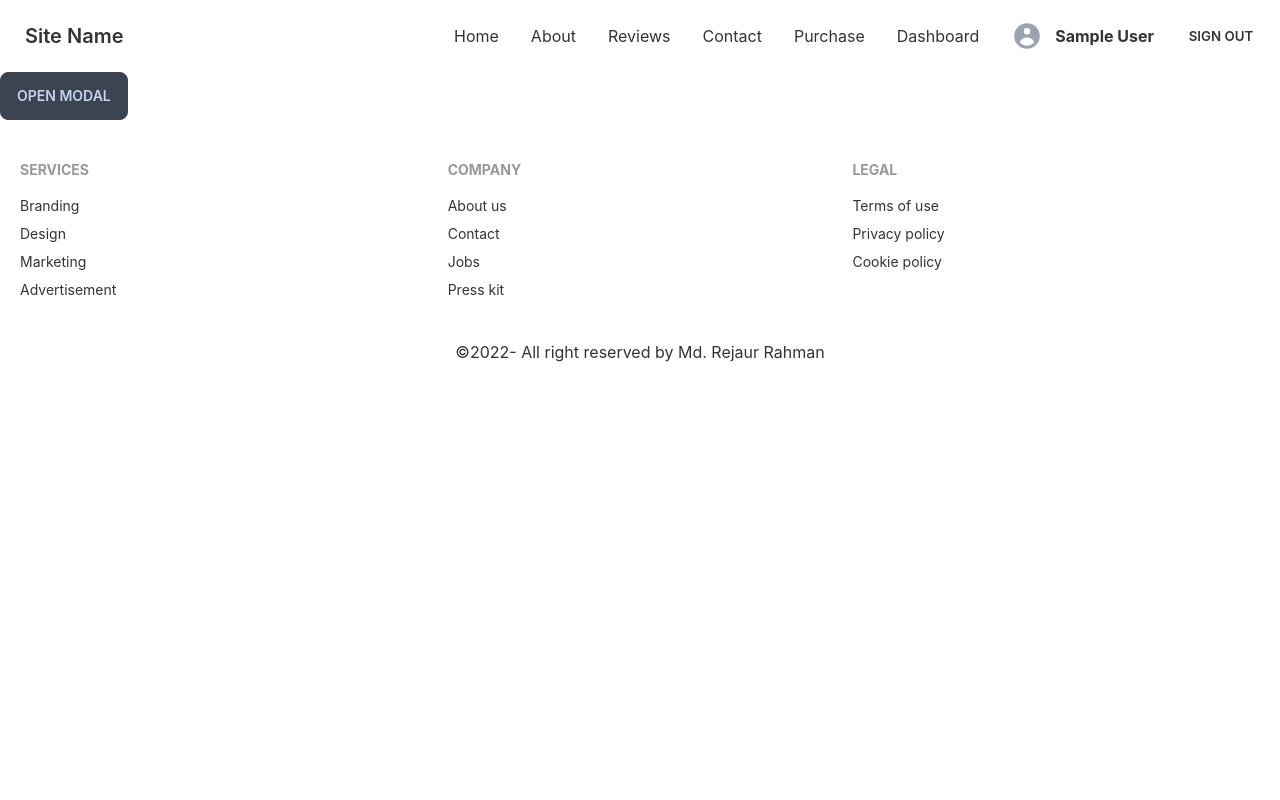
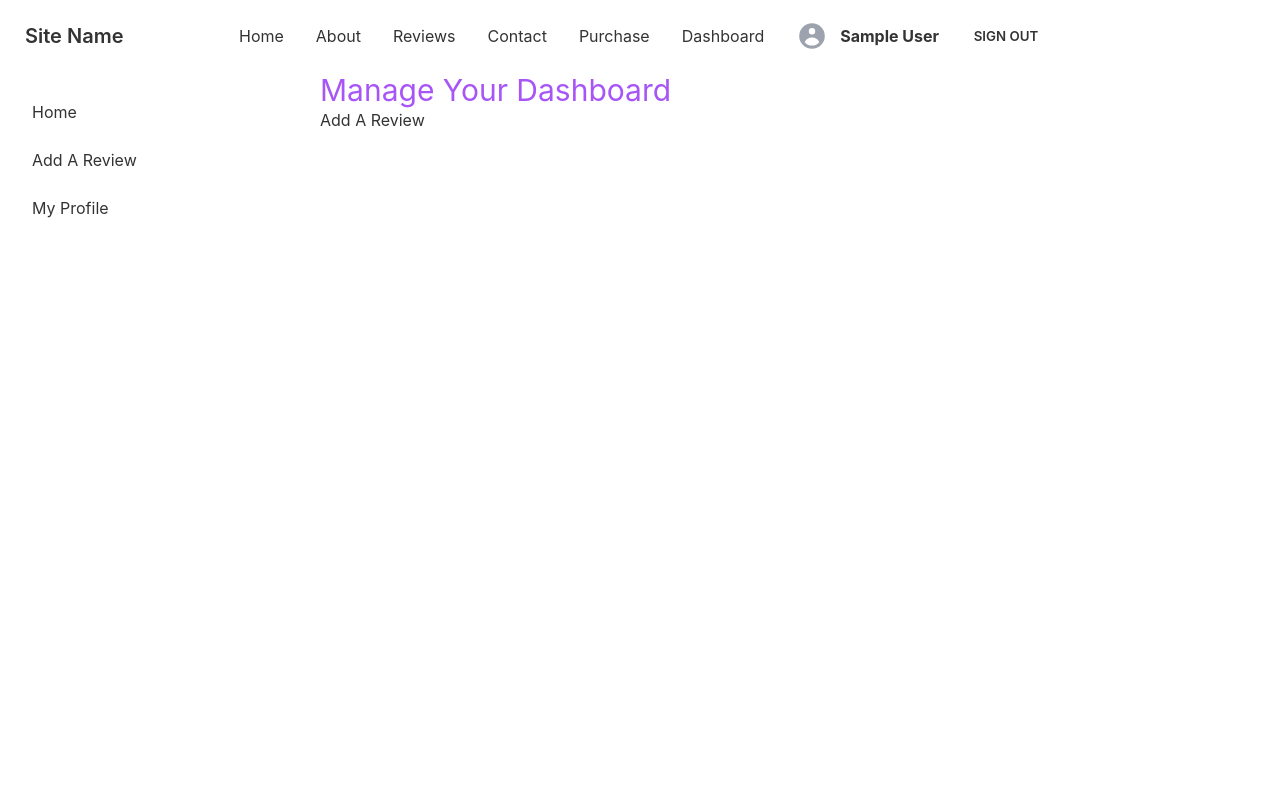
Before and after one commit to Rejaur9131/manufacturer-website-client, a React (Create React App) app: page /dashboard/review in a window 1280 px wide. Shown: the top 800 px of the page. Built offline with nearby package versions, Linux system fonts and the light colour scheme; no server answers; sample sign-in values are in the browser's storage.

Commit message:
404 page created

```diff
--- a/src/App.js
+++ b/src/App.js
@@ -10,6 +10,9 @@
 import SignUp from './Pages/Login/SignUp';
 import Dashboard from './Pages/Dashboard/Dashboard';
 import Footer from './Pages/Shared/Footer';
+import MyOrders from './Pages/Dashboard/MyOrders';
+import AddReview from './Pages/Dashboard/AddReview';
+import MyProfile from './Pages/Dashboard/MyProfile';
 
 function App() {
   return (
@@ -27,7 +30,18 @@
             </RequireAuth>
           }
         ></Route>
-        <Route path="/dashboard" element={<Dashboard></Dashboard>}></Route>
+        <Route
+          path="/dashboard"
+          element={
+            <RequireAuth>
+              <Dashboard></Dashboard>
+            </RequireAuth>
+          }
+        >
+          <Route index element={<MyOrders></MyOrders>}></Route>
+          <Route path="review" element={<AddReview></AddReview>}></Route>
+          <Route path="myprofile" element={<MyProfile></MyProfile>}></Route>
+        </Route>
         <Route path="/login" element={<Login></Login>}></Route>
         <Route path="/signup" element={<SignUp></SignUp>}></Route>
         <Route path="*" element={<NotFound></NotFound>}></Route>
--- /dev/null
+++ b/src/Pages/Dashboard/AddReview.js
@@ -0,0 +1,11 @@
+import React from 'react';
+
+const AddReview = () => {
+  return (
+    <div>
+      <h2>Add A Review</h2>
+    </div>
+  );
+};
+
+export default AddReview;
--- a/src/Pages/Dashboard/Dashboard.js
+++ b/src/Pages/Dashboard/Dashboard.js
@@ -1,9 +1,29 @@
 import React from 'react';
+import { Outlet, Link } from 'react-router-dom';
 
 const Dashboard = () => {
   return (
-    <div>
-      <h2 className="text-3xl text-purple-500">Manage Your Dashboard</h2>
+    <div class="drawer drawer-mobile">
+      <input id="dashboard-sidebar" type="checkbox" class="drawer-toggle" />
+      <div class="drawer-content">
+        <h2 className="text-3xl text-purple-500">Manage Your Dashboard</h2>
+        <Outlet></Outlet>
+      </div>
+      <div class="drawer-side">
+        <label for="dashboard-sidebar" class="drawer-overlay"></label>
+        <ul class="menu p-4 overflow-y-auto w-80 bg-base-100 text-base-content">
+          {/* <!-- Sidebar content here --> */}
+          <li>
+            <Link to="/dashboard">Home</Link>
+          </li>
+          <li>
+            <Link to="/dashboard/review">Add A Review</Link>
+          </li>
+          <li>
+            <Link to="/dashboard/myprofile">My Profile </Link>
+          </li>
+        </ul>
+      </div>
     </div>
   );
 };
--- /dev/null
+++ b/src/Pages/Dashboard/MyOrders.js
@@ -0,0 +1,11 @@
+import React from 'react';
+
+const MyOrders = () => {
+  return (
+    <div>
+      <h2>My Orders</h2>
+    </div>
+  );
+};
+
+export default MyOrders;
--- /dev/null
+++ b/src/Pages/Dashboard/MyProfile.js
@@ -0,0 +1,11 @@
+import React from 'react';
+
+const MyProfile = () => {
+  return (
+    <div>
+      <h2>My Profile</h2>
+    </div>
+  );
+};
+
+export default MyProfile;
--- a/src/Pages/Purchase/Purchase.js
+++ b/src/Pages/Purchase/Purchase.js
@@ -11,7 +11,7 @@
 
   useEffect(() => {
     axios
-      .get(`http://localhost:5000/tools/${id}`)
+      .get(`https://still-spire-72766.herokuapp.com/tools/${id}`)
       .then((response) => setTool(response.data))
       .catch((error) => console.log(error));
   }, [id]);
--- a/src/Pages/Shared/Navbar.js
+++ b/src/Pages/Shared/Navbar.js
@@ -64,6 +64,13 @@
       <div className="navbar-center hidden lg:flex">
         <ul className="menu menu-horizontal p-0">{menuItems}</ul>
       </div>
+      <div className="navbar-end">
+        <label tabIndex="1" for="dashboard-sidebar" className="btn btn-ghost lg:hidden">
+          <svg xmlns="http://www.w3.org/2000/svg" className="h-5 w-5 " fill="none" viewBox="0 0 24 24" stroke="currentColor">
+            <path strokeLinecap="round" strokeLinejoin="round" strokeWidth="2" d="M4 6h16M4 12h8m-8 6h16" />
+          </svg>
+        </label>
+      </div>
     </div>
   );
 };
--- a/src/Pages/Shared/NotFound.js
+++ b/src/Pages/Shared/NotFound.js
@@ -2,23 +2,8 @@
 
 const NotFound = () => {
   return (
-    <div>
-      <label htmlFor="my-modal-6" className="btn modal-button">
-        open modal
-      </label>
-
-      <input type="checkbox" id="my-modal-6" className="modal-toggle" />
-      <div className="modal modal-bottom sm:modal-middle">
-        <div className="modal-box">
-          <h3 className="font-bold text-lg">Congratulations random Interner user!</h3>
-          <p className="py-4">You've been selected for a chance to get one year of subscription to use Wikipedia for free!</p>
-          <div className="modal-action">
-            <label htmlFor="my-modal-6" className="btn">
-              Yay!
-            </label>
-          </div>
-        </div>
-      </div>
+    <div className="max-h-screen py-32 ">
+      <h2 className=" text-red-500 text-5xl text-center">404, Not Found</h2>
     </div>
   );
 };
```
